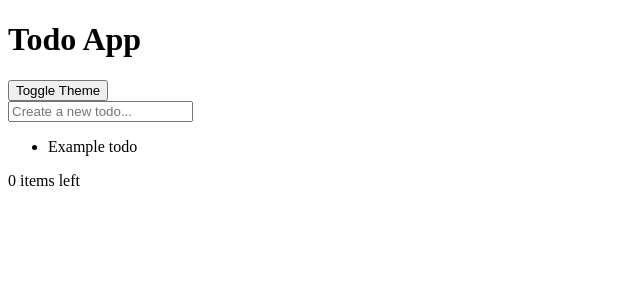
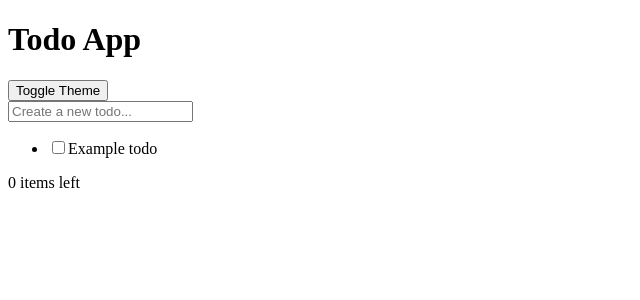
Before and after one commit to vladyslav-shulhach/todo-app-main, a React (Vite) app: page / in a window 1280 px wide. Shown: the top 300 px of the page, without its empty margins (0-640 px from the left). Built offline with nearby package versions, Linux system fonts and the light colour scheme.

Commit message:
Update TodoList.tsx

```diff
--- a/src/components/TodoList.tsx
+++ b/src/components/TodoList.tsx
@@ -1,7 +1,12 @@
 function TodoList() {
   return (
     <ul>
-      <li>Example todo</li>
+      <li>
+        <label>
+          <input type="checkbox" />
+          <span>Example todo</span>
+        </label>
+      </li>
     </ul>
   );
 }
```
